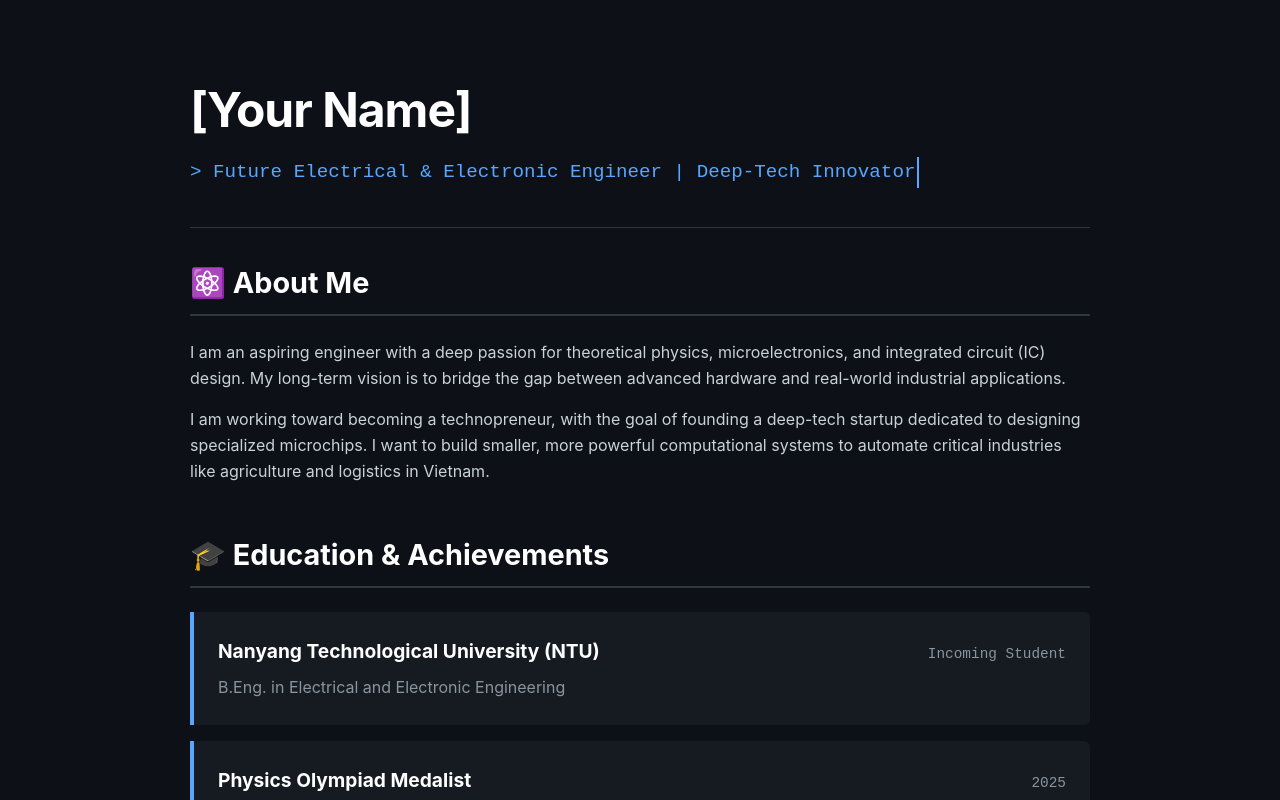
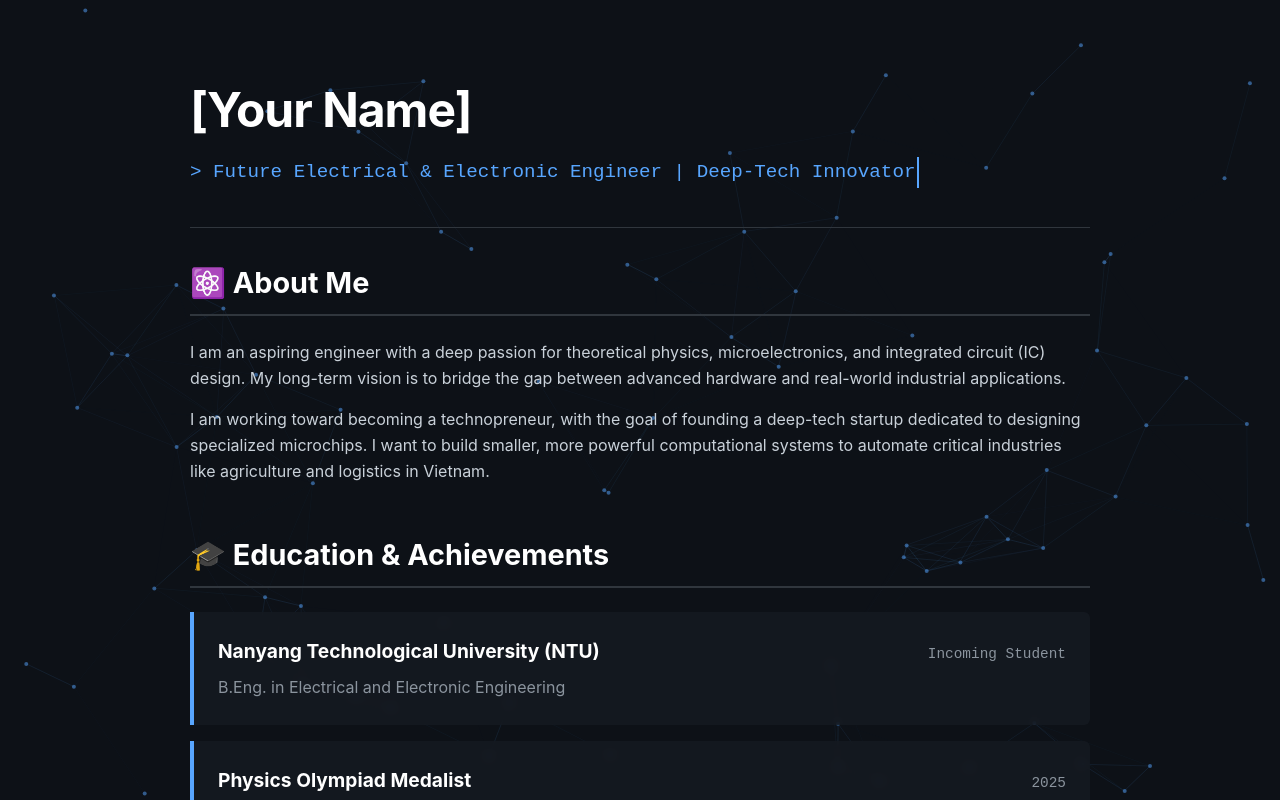
Before and after one commit to dungmigu3907/dungmigu3907.github.io, a plain HTML site: page index.html in a window 1280 px wide. Shown: the top 800 px of the page. Drawn offline with Linux system fonts and the light colour scheme.

Commit message:
Add interactive canvas background and styles

```diff
--- a/index.html
+++ b/index.html
@@ -25,11 +25,24 @@
             overflow-x: hidden;
         }
 
+        /* Interactive Canvas Background */
+        #bg-canvas {
+            position: fixed;
+            top: 0;
+            left: 0;
+            width: 100vw;
+            height: 100vh;
+            z-index: -1;
+            pointer-events: none; /* Allows clicking through the canvas to links */
+        }
+
         /* Layout & Containers */
         .container {
             max-width: 900px;
             margin: 0 auto;
             padding: 2rem;
+            position: relative; /* Ensures content stays above canvas */
+            z-index: 1;
         }
 
         /* Header Section */
@@ -102,7 +115,8 @@
         }
 
         .skill-card {
-            background-color: var(--surface-color);
+            background-color: rgba(22, 27, 34, 0.85); /* Slightly transparent for background */
+            backdrop-filter: blur(4px);
             border: 1px solid var(--border-color);
             padding: 1.5rem;
             border-radius: 6px;
@@ -131,7 +145,8 @@
 
         /* Project & Timeline Items */
         .item {
-            background-color: var(--surface-color);
+            background-color: rgba(22, 27, 34, 0.85); /* Slightly transparent */
+            backdrop-filter: blur(4px);
             border-left: 4px solid var(--accent-color);
             padding: 1.5rem;
             margin-bottom: 1rem;
@@ -202,6 +217,8 @@
     </style>
 </head>
 <body>
+
+    <canvas id="bg-canvas"></canvas>
 
     <div class="container">
 
@@ -319,25 +336,132 @@
     </div>
 
     <script>
+        // --- SCROLL REVEAL LOGIC ---
         function reveal() {
             var reveals = document.querySelectorAll(".reveal");
             for (var i = 0; i < reveals.length; i++) {
                 var windowHeight = window.innerHeight;
                 var elementTop = reveals[i].getBoundingClientRect().top;
-                var elementVisible = 50; // Triggers slightly earlier
+                var elementVisible = 50;
 
                 if (elementTop < windowHeight - elementVisible) {
                     reveals[i].classList.add("active");
                 } else {
-                    // This else block is the new addition that undoes the animation!
                     reveals[i].classList.remove("active");
                 }
             }
         }
+        window.addEventListener("scroll", reveal);
+        reveal();
 
-        window.addEventListener("scroll", reveal);
-        // Trigger the function on initial load to show top elements
-        reveal();
+        // --- INTERACTIVE NETWORK BACKGROUND LOGIC ---
+        const canvas = document.getElementById('bg-canvas');
+        const ctx = canvas.getContext('2d');
+        let width, height;
+
+        // Resize canvas to fill window
+        function resize() {
+            width = canvas.width = window.innerWidth;
+            height = canvas.height = window.innerHeight;
+        }
+        window.addEventListener('resize', resize);
+        resize();
+
+        // Particle configuration
+        const particles = [];
+        const numParticles = 80; // Number of dots
+        const connectionDistance = 150; // How close they need to be to draw a line
+        const mouseDistance = 200; // How close the mouse needs to be to connect
+
+        let mouse = { x: -1000, y: -1000 };
+
+        // Track mouse movement
+        window.addEventListener('mousemove', (e) => {
+            mouse.x = e.clientX;
+            mouse.y = e.clientY;
+        });
+
+        // Reset mouse off-screen when it leaves
+        window.addEventListener('mouseout', () => {
+            mouse.x = -1000;
+            mouse.y = -1000;
+        });
+
+        class Particle {
+            constructor() {
+                this.x = Math.random() * width;
+                this.y = Math.random() * height;
+                this.vx = (Math.random() - 0.5) * 1; // Slow horizontal speed
+                this.vy = (Math.random() - 0.5) * 1; // Slow vertical speed
+                this.radius = 2;
+            }
+
+            update() {
+                // Bounce off edges
+                if (this.x < 0 || this.x > width) this.vx *= -1;
+                if (this.y < 0 || this.y > height) this.vy *= -1;
+
+                this.x += this.vx;
+                this.y += this.vy;
+            }
+
+            draw() {
+                ctx.beginPath();
+                ctx.arc(this.x, this.y, this.radius, 0, Math.PI * 2);
+                ctx.fillStyle = 'rgba(88, 166, 255, 0.5)'; // Accent color
+                ctx.fill();
+            }
+        }
+
+        // Initialize particles
+        for (let i = 0; i < numParticles; i++) {
+            particles.push(new Particle());
+        }
+
+        // Animation loop
+        function animate() {
+            ctx.clearRect(0, 0, width, height);
+
+            // Update and draw particles
+            for (let i = 0; i < particles.length; i++) {
+                particles[i].update();
+                particles[i].draw();
+
+                // Connect with other particles
+                for (let j = i + 1; j < particles.length; j++) {
+                    const dx = particles[i].x - particles[j].x;
+                    const dy = particles[i].y - particles[j].y;
+                    const distance = Math.sqrt(dx * dx + dy * dy);
+
+                    if (distance < connectionDistance) {
+                        ctx.beginPath();
+                        ctx.strokeStyle = `rgba(88, 166, 255, ${0.15 - distance / connectionDistance * 0.15})`;
+                        ctx.lineWidth = 1;
+                        ctx.moveTo(particles[i].x, particles[i].y);
+                        ctx.lineTo(particles[j].x, particles[j].y);
+                        ctx.stroke();
+                    }
+                }
+
+                // Connect with mouse
+                const dxMouse = particles[i].x - mouse.x;
+                const dyMouse = particles[i].y - mouse.y;
+                const distanceMouse = Math.sqrt(dxMouse * dxMouse + dyMouse * dyMouse);
+
+                if (distanceMouse < mouseDistance) {
+                    ctx.beginPath();
+                    ctx.strokeStyle = `rgba(88, 166, 255, ${0.3 - distanceMouse / mouseDistance * 0.3})`;
+                    ctx.lineWidth = 1;
+                    ctx.moveTo(particles[i].x, particles[i].y);
+                    ctx.lineTo(mouse.x, mouse.y);
+                    ctx.stroke();
+                }
+            }
+
+            requestAnimationFrame(animate);
+        }
+
+        animate();
     </script>
 
 </body>
```
